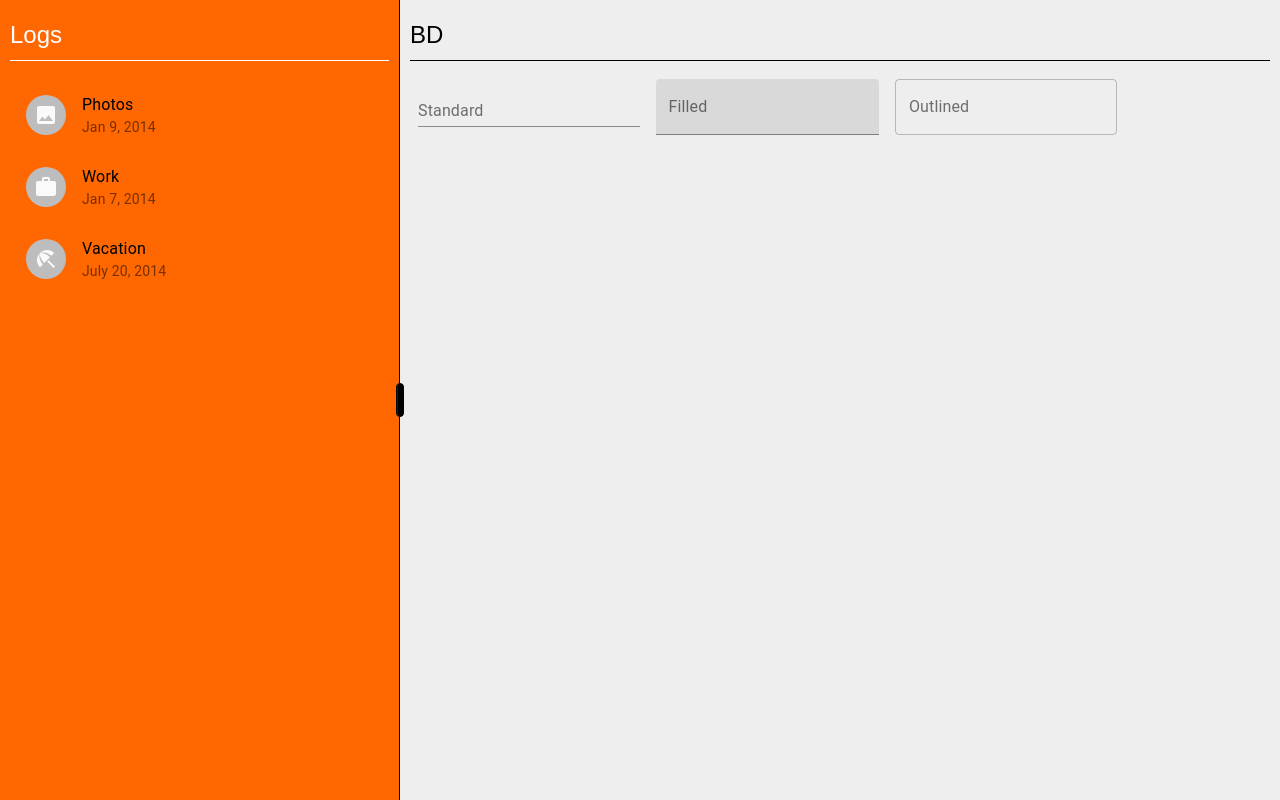
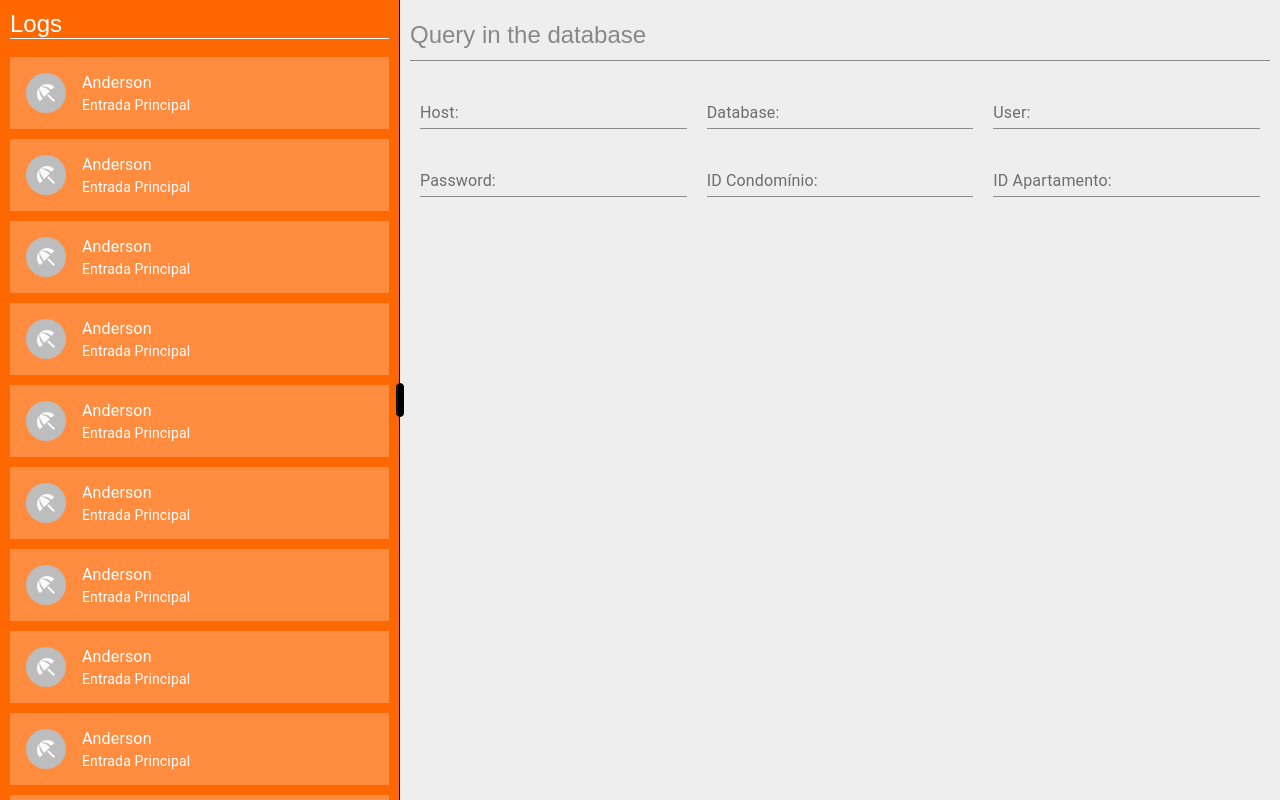
Before and after one commit to ThompsonMss/electronJSwithReactJS, a React (Create React App) app: page / in a window 1280 px wide. Built offline with nearby package versions, Linux system fonts and the light colour scheme.

Commit message:
scrollbar

```diff
--- a/src/App.js
+++ b/src/App.js
@@ -1,8 +1,16 @@
-import { Container, WrapperLeft, WrapperRight, Title } from "./styles";
+import {
+  Container,
+  WrapperLeft,
+  WrapperRight,
+  Title,
+  Row,
+  TitleList,
+  DescList,
+} from "./styles";
 import { ResizableBox } from "react-resizable";
 
 /* MATERIAL UI */
-import { makeStyles } from "@material-ui/core/styles";
+import { makeStyles, withStyles } from "@material-ui/core/styles";
 import List from "@material-ui/core/List";
 import ListItem from "@material-ui/core/ListItem";
 import ListItemText from "@material-ui/core/ListItemText";
@@ -11,19 +19,38 @@ import Avatar from "@material-ui/core/Avatar";
 import ImageIcon from "@material-ui/icons/Image";
 import WorkIcon from "@material-ui/icons/Work";
 import BeachAccessIcon from "@material-ui/icons/BeachAccess";
-import TextField from '@material-ui/core/TextField';
+import TextField from "@material-ui/core/TextField";
 
 const useStyles = makeStyles((theme) => ({
   root: {
     width: "100%",
   },
-  input: {
-    "& > *": {
-      margin: theme.spacing(1),
-      width: "25ch",
+  margin: 10,
+}));
+
+const CssTextField = withStyles({
+  root: {
+    width: "100%",
+    margin: "10px",
+    "& label.Mui-focused": {
+      color: "#FF6800",
+    },
+    "& .MuiInput-underline:after": {
+      borderBottomColor: "#FF6800",
+    },
+    "& .MuiOutlinedInput-root": {
+      "& fieldset": {
+        borderColor: "red",
+      },
+      "&:hover fieldset": {
+        borderColor: "yellow",
+      },
+      "&.Mui-focused fieldset": {
+        borderColor: "#FF6800",
       },
     },
-}));
+  },
+})(TextField);
 
 function App() {
   const classes = useStyles();
@@ -43,43 +70,54 @@ function App() {
             <span>Logs</span>
           </Title>
           <List className={classes.root}>
-            <ListItem>
-              <ListItemAvatar>
-                <Avatar>
-                  <ImageIcon />
-                </Avatar>
-              </ListItemAvatar>
-              <ListItemText primary="Photos" secondary="Jan 9, 2014" />
-            </ListItem>
-            <ListItem>
-              <ListItemAvatar>
-                <Avatar>
-                  <WorkIcon />
-                </Avatar>
-              </ListItemAvatar>
-              <ListItemText primary="Work" secondary="Jan 7, 2014" />
-            </ListItem>
-            <ListItem>
+            {[0, 0, 0, 0, 0, 0, 0, 0, 0, 0, 0].map(() => (
+              <ListItem style={{ marginBottom: "10px", background: "#ff8c3f" }}>
                 <ListItemAvatar>
                   <Avatar>
                     <BeachAccessIcon />
                   </Avatar>
                 </ListItemAvatar>
-              <ListItemText primary="Vacation" secondary="July 20, 2014" />
+                <ListItemText
+                  primary={<TitleList>Anderson</TitleList>}
+                  secondary={<DescList>Entrada Principal</DescList>}
+                />
               </ListItem>
+            ))}
           </List>
         </WrapperLeft>
       </ResizableBox>
 
       <WrapperRight>
-        <Title color="#000">
-          <span>BD</span>
+        <Title color="#888">
+          <span>Query in the database</span>
         </Title>
-        <form className={classes.input} noValidate autoComplete="off">
-          <TextField id="standard-basic" label="Standard" />
-          <TextField id="filled-basic" label="Filled" variant="filled" />
-          <TextField id="outlined-basic" label="Outlined" variant="outlined" />
-        </form>
+        <Row>
+          <CssTextField className={classes.margin} label="Host:" id="host" />
+          <CssTextField
+            className={classes.margin}
+            label="Database:"
+            id="database"
+          />
+          <CssTextField className={classes.margin} label="User:" id="user" />
+        </Row>
+
+        <Row>
+          <CssTextField
+            className={classes.margin}
+            label="Password:"
+            id="password"
+          />
+          <CssTextField
+            className={classes.margin}
+            label="ID Condomínio:"
+            id="condominio"
+          />
+          <CssTextField
+            className={classes.margin}
+            label="ID Apartamento:"
+            id="apartamento"
+          />
+        </Row>
       </WrapperRight>
     </Container>
   );
--- a/src/globalStyles.js
+++ b/src/globalStyles.js
@@ -38,6 +38,42 @@ const GlobalStyles = createGlobalStyle`
         top: 50%;
         transform: translateY(-50%);
     }
+
+    /* SCROLLBAR */
+
+    ::-webkit-scrollbar {
+    width: 6px;
+    height: 6px;
+    }
+    ::-webkit-scrollbar-button {
+    width: 0px;
+    height: 0px;
+    }
+    ::-webkit-scrollbar-thumb {
+    background: #999;
+    border: 1px none #ffffff;
+    border-radius: 50px;
+    }
+    ::-webkit-scrollbar-thumb:hover {
+    background: #999;
+    }
+    ::-webkit-scrollbar-thumb:active {
+    background: #666;
+    }
+    ::-webkit-scrollbar-track {
+    background: #ffffff;
+    border: 0px none #ffffff;
+    border-radius: 50px;
+    }
+    ::-webkit-scrollbar-track:hover {
+    background: #ffffff;
+    }
+    ::-webkit-scrollbar-track:active {
+    background: #d1d1d1;
+    }
+    ::-webkit-scrollbar-corner {
+    background: transparent;
+    }
 `;
 
 export default GlobalStyles;
--- a/src/styles.js
+++ b/src/styles.js
@@ -22,6 +22,7 @@ export const WrapperLeft = styled(Wrapper)`
   border-right: 1px solid #000;
   height: 100%;
   background: #ff6800;
+  overflow: scroll;
 `;
 
 export const WrapperRight = styled(Wrapper)``;
@@ -42,3 +43,19 @@ export const Title = styled.div`
     color: ${(props) => props.color};
   }
 `;
+
+export const Row = styled.div`
+  display: flex;
+  flex-direction: row;
+  width: 100%;
+  align-items: center;
+  justify-content: flex-start;
+`;
+
+export const TitleList = styled.span`
+  color: #fff;
+`;
+
+export const DescList = styled.span`
+  color: #fff;
+`;
```
Also changed, not shown: 1 other file (tests, documents, lock files or other folders). Lines whose indentation alone changed are shown as unchanged.
